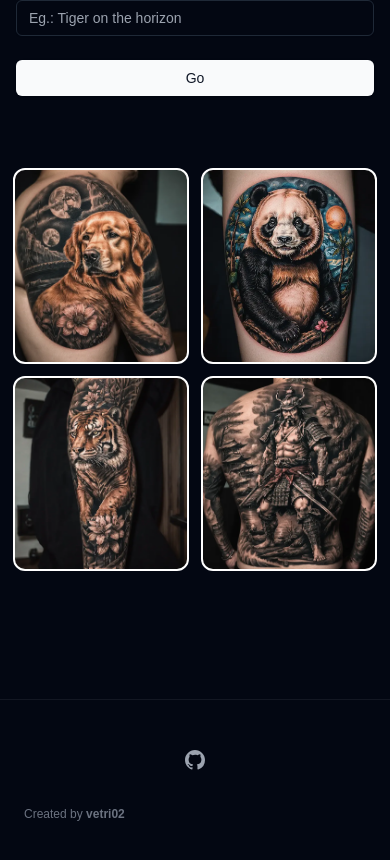
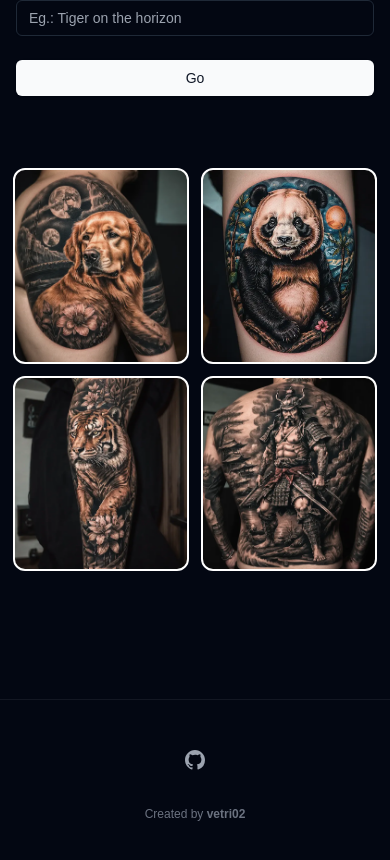
Before and after one commit to vetri02/tattoo-ideas, a Next.js app: page / in a window 390 px wide. Shown: the part 496-1356 px from the top of the page. Built offline with nearby package versions, Linux system fonts and the light colour scheme; a web font is replaced by a local one.

Commit message:
Alignement Fix

```diff
--- a/src/app/page.tsx
+++ b/src/app/page.tsx
@@ -372,7 +372,7 @@ export default function Home() {
               </a>
             </div>
           </div> */}
-          <div className="mt-8 md:order-1 md:mt-0 text-xs leading-5 text-gray-500">
+          <div className="mt-8 md:order-1 md:mt-0 text-xs text-center md:text-left leading-5 text-gray-500">
             Created by {" "}
             <a href="https://github.com/vetri02" target="_blank" className="font-bold hover:underline transition hover:text-gray-300 underline-offset-2">
               vetri02
```
